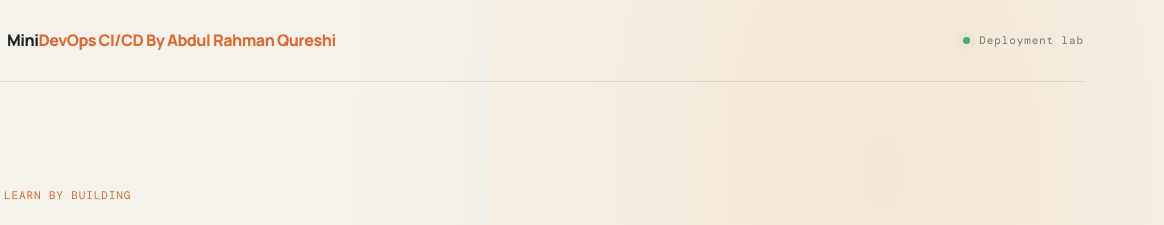
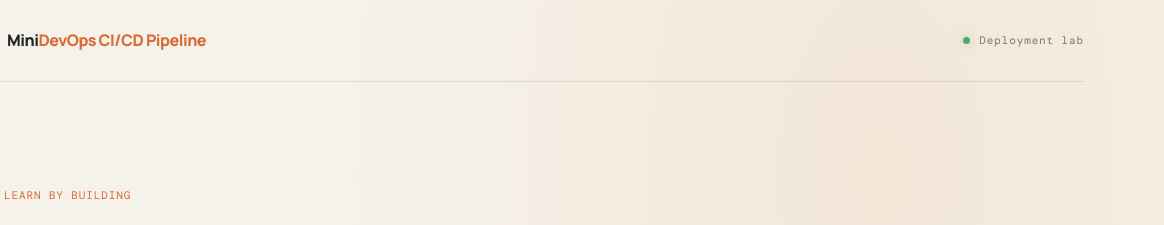
Before and after one commit to hajiqureshi26/mini-devops, a plain HTML site: page index.html in a window 1280 px wide. Shown: the top 225 px of the page, 116-1280 px from the left. Drawn offline with nearby package versions, Linux system fonts and the light colour scheme.

Commit message:
Update brand description in index.html

```diff
--- a/index.html
+++ b/index.html
@@ -13,7 +13,7 @@
     <header class="site-header">
         <a class="brand" href="#" aria-label="Mini DevOps home">
             <span class="brand-mark">D</span>
-            <span>Mini<span class="brand-accent">DevOps CI/CD By Abdul Rahman Qureshi </span></span>
+            <span>Mini<span class="brand-accent">DevOps CI/CD Pipeline </span></span>
         </a>
 
         <span class="status"><span class="status-dot"></span> Deployment lab</span>
```
